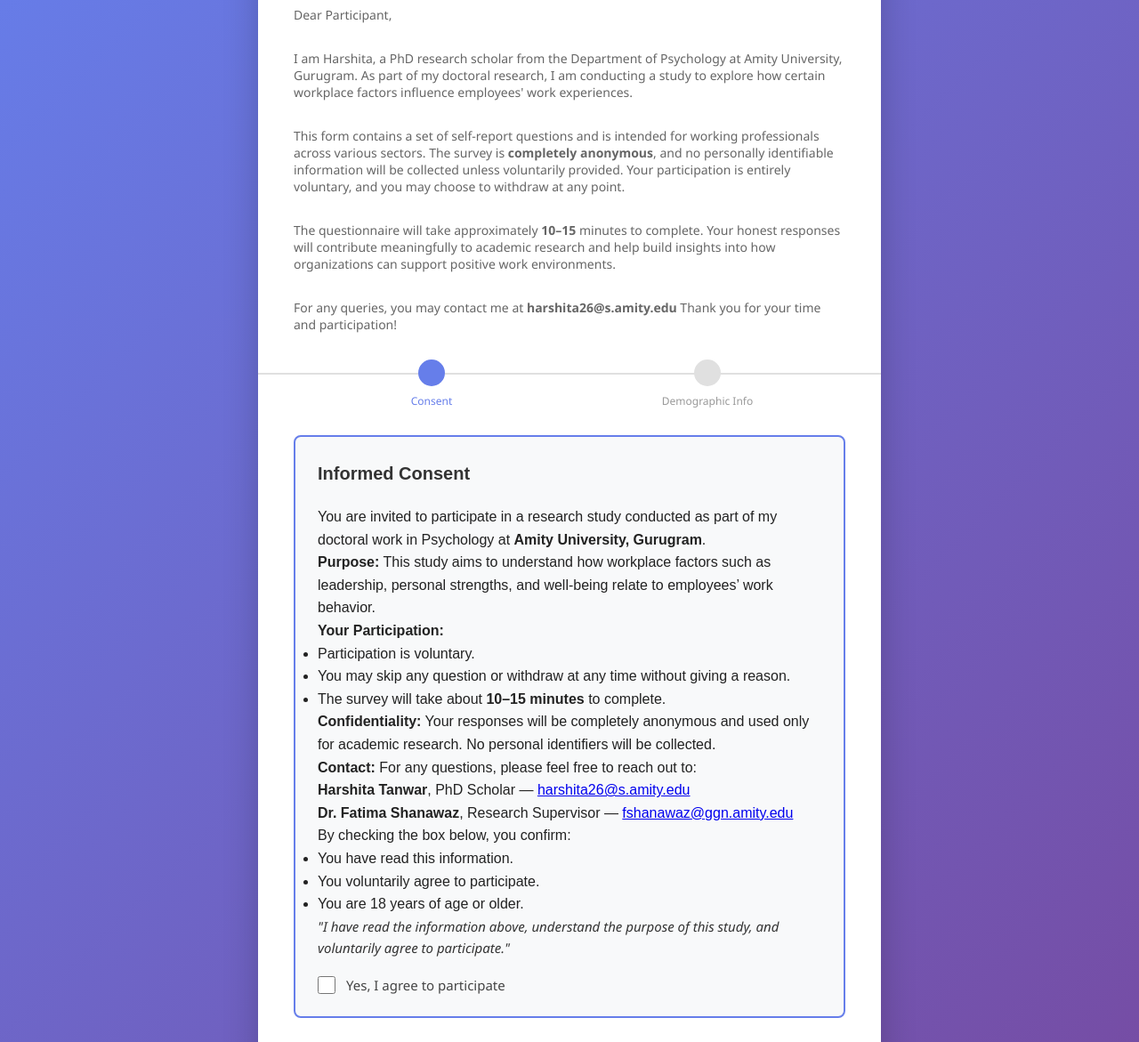
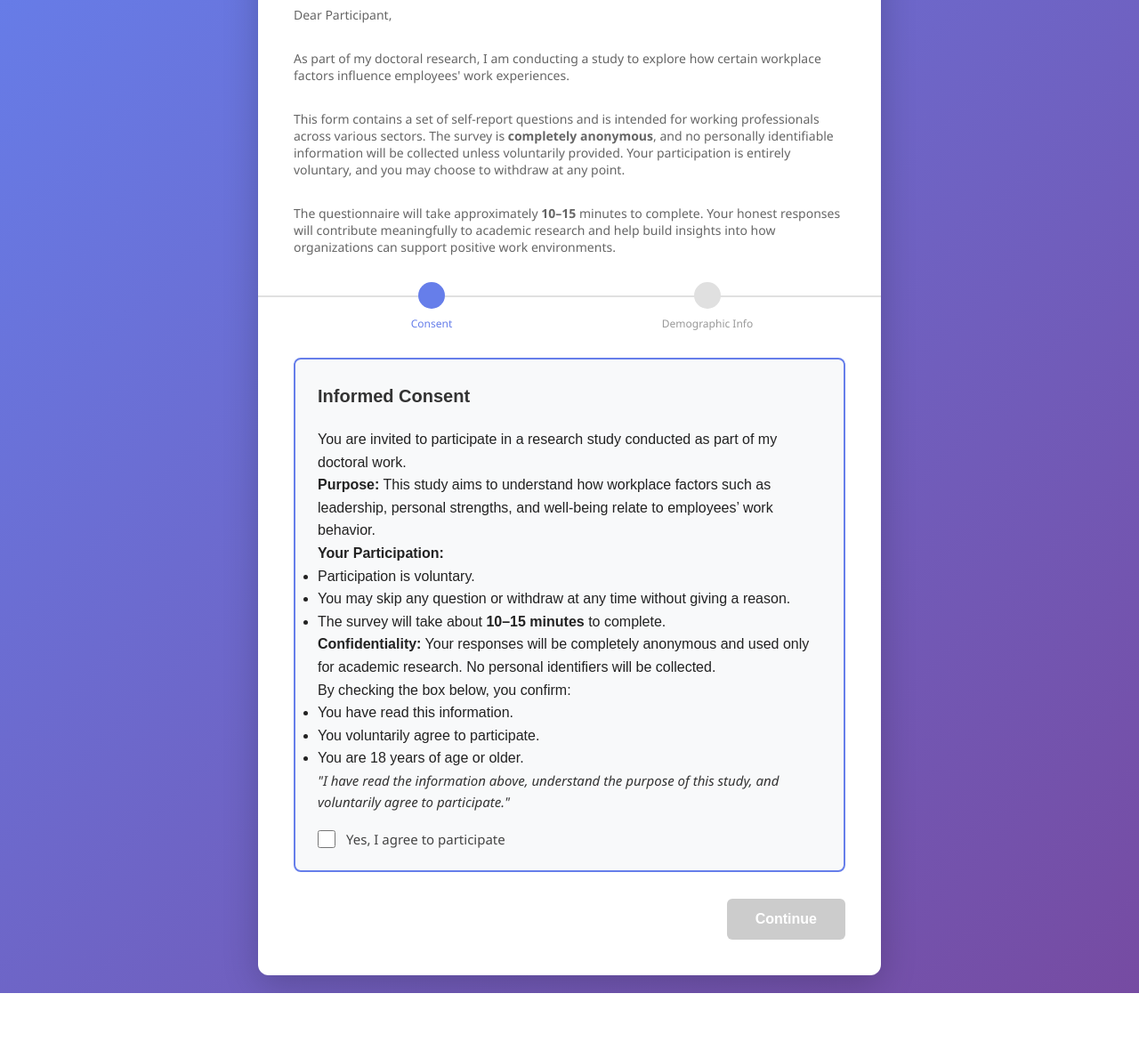
Before and after one commit to heenatnwr211-hash/leadershipForm, a plain HTML site: page index.html in a window 1280 px wide. Shown: the part 101-1272 px from the top of the page at 89% size. After the commit the page ends 1217 px from the top, so only its background shows below. Drawn offline with Linux system fonts and the light colour scheme.

Commit message:
Removed name

```diff
--- a/index.html
+++ b/index.html
@@ -485,10 +485,9 @@
     <div class="container">
         <h1>Workplace Behavior Survey</h1>
         <p class="subtitle">Dear Participant,</p>
-        <p class="subtitle">I am Harshita, a PhD research scholar from the Department of Psychology at Amity University, Gurugram. As part of my doctoral research, I am conducting a study to explore how certain workplace factors influence employees' work experiences.</p>
+        <p class="subtitle">As part of my doctoral research, I am conducting a study to explore how certain workplace factors influence employees' work experiences.</p>
         <p class="subtitle">This form contains a set of self-report questions and is intended for working professionals across various sectors. The survey is <b>completely anonymous</b>, and no personally identifiable information will be collected unless voluntarily provided. Your participation is entirely voluntary, and you may choose to withdraw at any point.</p>
         <p class="subtitle">The questionnaire will take approximately <b>10–15</b> minutes to complete. Your honest responses will contribute meaningfully to academic research and help build insights into how organizations can support positive work environments.</p>
-        <p class="subtitle">For any queries, you may contact me at <b>harshita26@s.amity.edu</b> Thank you for your time and participation!</p>
 
         <div class="progress-indicator" id="progressBar"></div>
         <div id="messageArea"></div>
@@ -1710,6 +1709,17 @@
             }
         }
 
+                        //TODO : Add again later
+                        //         <p><strong>Contact:</strong> For any questions, please feel free to reach out to:</p>
+                        // <ul style="list-style: none; padding-left: 0;">
+                        //     <li><strong>Harshita Tanwar</strong>, PhD Scholar —
+                        //     <a href="mailto:harshita26@s.amity.edu">harshita26@s.amity.edu</a>
+                        //     </li>
+                        //     <li><strong>Dr. Fatima Shanawaz</strong>, Research Supervisor —
+                        //     <a href="mailto:fshanawaz@ggn.amity.edu">fshanawaz@ggn.amity.edu</a>
+                        //     </li>
+                        // </ul>
+
         function renderConsentSection(container) {
             const div = document.createElement('div');
             div.className = 'section';
@@ -1718,8 +1728,7 @@
                     <section style="font-family: Arial, sans-serif; line-height: 1.6; color: #222; max-width: 700px; margin: auto;">
                         <h2 style="color: #333;">Informed Consent</h2>
                         <p>
-                            You are invited to participate in a research study conducted as part of my doctoral work in Psychology at
-                            <strong>Amity University, Gurugram</strong>.
+                            You are invited to participate in a research study conducted as part of my doctoral work.
                         </p>
 
                         <p><strong>Purpose:</strong> This study aims to understand how workplace factors such as leadership, personal strengths,
@@ -1734,16 +1743,6 @@
 
                         <p><strong>Confidentiality:</strong> Your responses will be completely anonymous and used only for academic research.
                         No personal identifiers will be collected.</p>
-
-                        <p><strong>Contact:</strong> For any questions, please feel free to reach out to:</p>
-                        <ul style="list-style: none; padding-left: 0;">
-                            <li><strong>Harshita Tanwar</strong>, PhD Scholar —
-                            <a href="mailto:harshita26@s.amity.edu">harshita26@s.amity.edu</a>
-                            </li>
-                            <li><strong>Dr. Fatima Shanawaz</strong>, Research Supervisor —
-                            <a href="mailto:fshanawaz@ggn.amity.edu">fshanawaz@ggn.amity.edu</a>
-                            </li>
-                        </ul>
 
                         <p>By checking the box below, you confirm:</p>
                         <ul>
```
